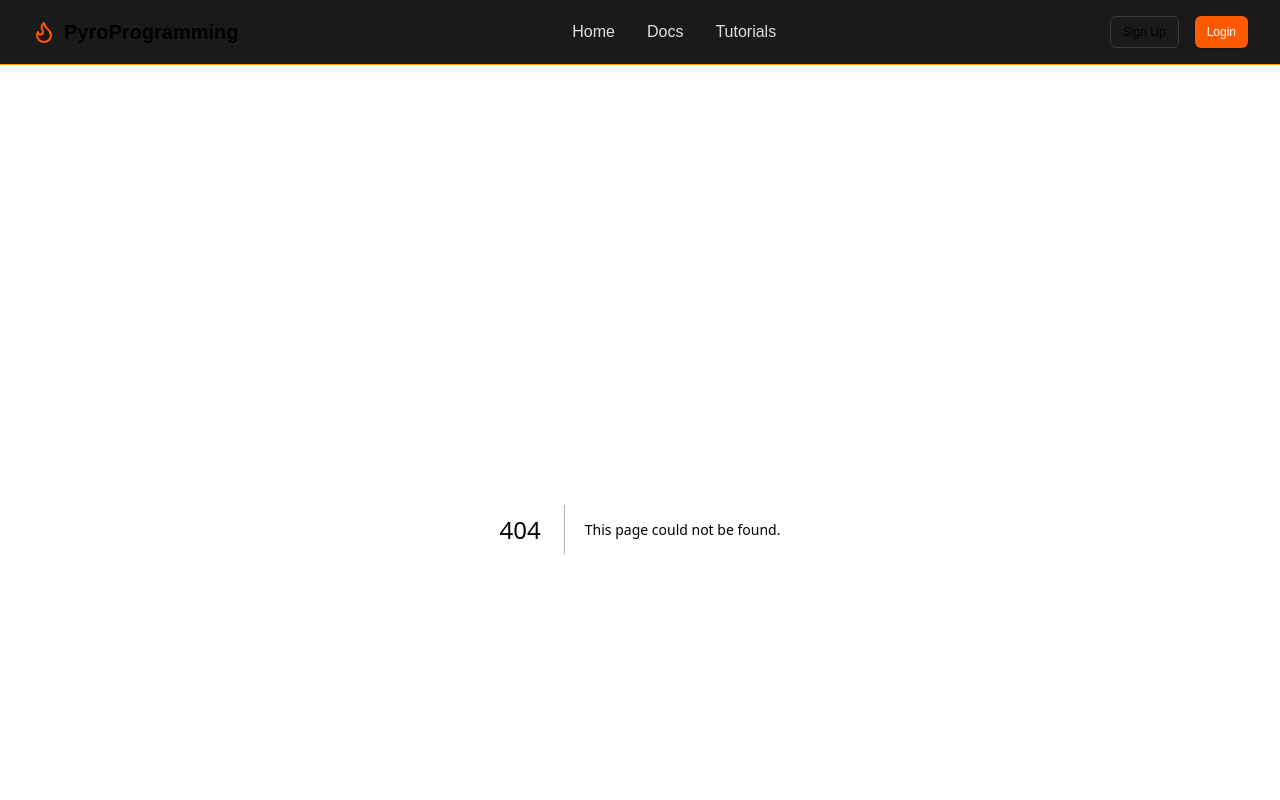
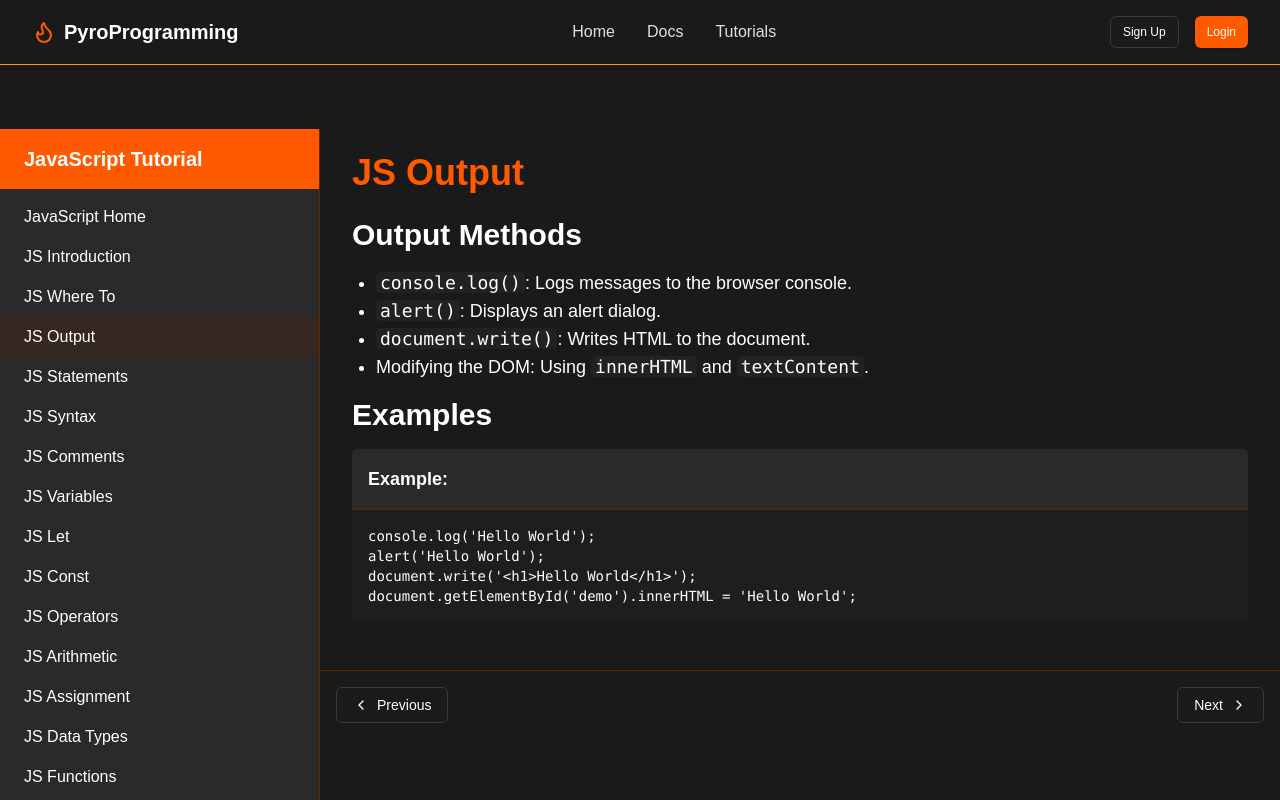
Before and after one commit to 321EZ123/PyroProgramming, a Next.js app: page /tutorials/javascript/output in a window 1280 px wide. Before the commit this address had no page. Shown: the top 800 px of the page. Built offline with nearby package versions, Linux system fonts and the light colour scheme.

Commit message:
Create page.tsx

```diff
--- /dev/null
+++ b/src/app/tutorials/javascript/output/page.tsx
@@ -0,0 +1,31 @@
+"use client";
+
+export default function JsOutput() {
+  return (
+    <div className="max-w-4xl mx-auto">
+      <h1 className="text-4xl font-bold mb-6 text-primary">JS Output</h1>
+      <h2 className="text-3xl font-semibold mb-4">Output Methods</h2>
+      <ul className="list-disc pl-6 mb-4 text-lg">
+        <li><code className="bg-card/50 px-1 rounded">console.log()</code>: Logs messages to the browser console.</li>
+        <li><code className="bg-card/50 px-1 rounded">alert()</code>: Displays an alert dialog.</li>
+        <li><code className="bg-card/50 px-1 rounded">document.write()</code>: Writes HTML to the document.</li>
+        <li>Modifying the DOM: Using <code className="bg-card/50 px-1 rounded">innerHTML</code> and <code className="bg-card/50 px-1 rounded">textContent</code>.</li>
+      </ul>
+
+      <h2 className="text-3xl font-semibold mb-4">Examples</h2>
+      <div className="bg-[#1E1E1E] rounded-md overflow-hidden mb-6">
+        <div className="bg-card p-4 border-b border-fire-darker">
+          <h3 className="text-lg font-semibold">Example:</h3>
+        </div>
+        <div className="p-4 text-white font-mono text-sm">
+          <pre>
+            {`console.log('Hello World');
+alert('Hello World');
+document.write('<h1>Hello World</h1>');
+document.getElementById('demo').innerHTML = 'Hello World';`}
+          </pre>
+        </div>
+      </div>
+    </div>
+  );
+}
```
